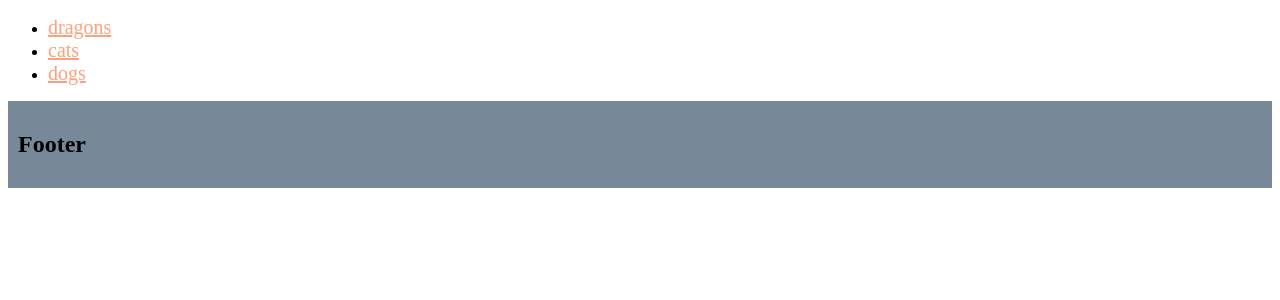
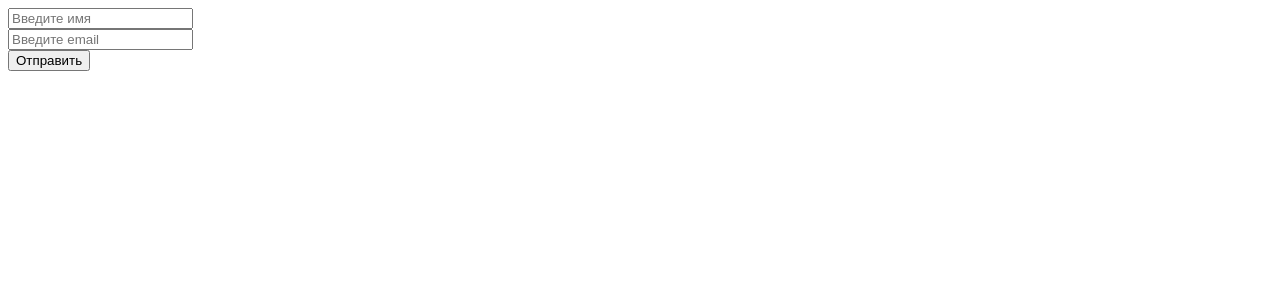
Before and after one commit to Cyberplata/frontend-students-exams-main, a React (Vite) app: page / in a window 1280 px wide. Shown: the top 300 px of the page. Built offline with nearby package versions, Linux system fonts and the light colour scheme.

Commit message:
04Спринт4неделя - 5ая задача

```diff
--- a/src/main.tsx
+++ b/src/main.tsx
@@ -1,101 +1,76 @@
 import { CSSProperties } from "react"
 import { createRoot } from "react-dom/client"
-import { BrowserRouter, NavLink, Route, Routes } from "react-router"
+import { SubmitHandler, useForm } from "react-hook-form"
 
-const footer: CSSProperties = {
-  padding: 10,
-  background: "lightslategrey",
+const error: CSSProperties = {
+  color: "red",
+  fontWeight: "bold",
 }
 
-const link: CSSProperties = {
-  color: "lightsalmon",
-  fontSize: 20,
+type Inputs = {
+  firstName: string
+  email: string
 }
 
-const activeLink: CSSProperties = {
-  fontWeight: "bold",
-  color: "red",
-  fontSize: 20,
-}
+const Login = () => {
+  const {
+    register,
+    handleSubmit,
+    formState: { errors },
+  } = useForm<Inputs>({
+    defaultValues: { firstName: "", email: "" },
+  })
 
-const Dragons = () => {
-  return <h1>🐲 🐲 🐲</h1>
-}
+  const onSubmit: SubmitHandler<Inputs> = (data) => {
+    alert(JSON.stringify(data, null, 2))
+  }
 
-const Cats = () => {
-  return <h1>😺 🐱 😼</h1>
-}
-
-const Dogs = () => {
-  return <h1>🐶 🐶 🐶</h1>
-}
-
-const Menu = () => {
   return (
-    <ul>
-      <li>
-        <NavLink to={Path.Dragons} style={({ isActive }) => (isActive ? activeLink : link)}>
-          dragons
-        </NavLink>
-      </li>
-      <li>
-        <NavLink to={Path.Cats} style={({ isActive }) => (isActive ? activeLink : link)}>
-          cats
-        </NavLink>
-      </li>
-      <li>
-        <NavLink to={Path.Dogs} style={({ isActive }) => (isActive ? activeLink : link)}>
-          dogs
-        </NavLink>
-      </li>
-    </ul>
+    <form onSubmit={handleSubmit(onSubmit)}>
+      <div>
+        <input {...register("firstName")} placeholder={"Введите имя"} />
+      </div>
+      <div>
+        <input
+          {...register("email", {
+            required: "Email is required",
+            pattern: {
+              value: /^[a-zA-Z0-9._-]+@[a-zA-Z0-9.-]+\.[a-zA-Z]{2,4}$/,
+              message: "Incorrect email",
+            },
+          })}
+          placeholder={"Введите email"}
+        />
+        {/*<input*/}
+        {/*  type="password"*/}
+        {/*  label="Password"*/}
+        {/*  placeholder={"Введите password"}*/}
+        {/*  {...register("password", {*/}
+        {/*    required: "Password is required",*/}
+        {/*    // pattern: {*/}
+        {/*    //    value: /^.{3,}$/,*/}
+        {/*    minLength: {*/}
+        {/*      // ✅ Использование minLength здесь лучше, чем регулярное выражение, потому что оно встроено в react-hook-form и сразу работает с errors*/}
+        {/*      value: 3,*/}
+        {/*      message: "Password must be at least 3 characters long",*/}
+        {/*    },*/}
+        {/*  })}*/}
+        {/*/>*/}
+        {errors.email && <div style={error}>{errors.email.message}</div>}
+      </div>
+      <button type="submit">Отправить</button>
+    </form>
   )
 }
 
-// Routing
-const Path = {
-  Dragons: "dragons",
-  Cats: "cats",
-  Dogs: "dogs",
-} as const
-
-const Routing = () => {
-  return (
-    <Routes>
-      <Route path={Path.Dragons} element={<Dragons />} />
-      <Route path={Path.Cats} element={<Cats />} />
-      <Route path={Path.Dogs} element={<Dogs />} />
-    </Routes>
-  )
-}
-
-export const App = () => {
-  return (
-    <>
-      <Menu />
-      <Routing />
-      <footer style={footer}>
-        <h2>Footer</h2>
-      </footer>
-    </>
-  )
-}
-
-createRoot(document.getElementById("root")!).render(
-  <BrowserRouter>
-    <App />
-  </BrowserRouter>,
-)
+createRoot(document.getElementById("root")!).render(<Login />)
 
 // 📜 Описание:
-// В меню 3 рабочие навигационные ссылки. Но при переходе на страницы, активная ссылка не подсвечивается.
-// Это плохое UI/UX поведение
+// Загрузив приложение вы увидите ошибку под полем email, но вы еще ничего не ввели.
+// Исправьте строку кода которая выводит сообщение удовлетворяющее условиям:
+// 1) Сообщение об ошибке показывалось только в том случае, когда email введен некорректно.
+// 2) Вместо ERROR должен быть конкретный текст ошибки прописанный в валидации к этому полю.
+// Исправленную версию строки напишите в качестве ответа.
 
-// 🪛 Задача:
-// Что нужно написать в атрибуте style для NavLink, чтобы к активной ссылке применялся стиль activeLink,
-// а к не активной, стиль link
-// ❗ Дублирование кода в данной задаче не нужно исправлять
-
-// В качестве ответа укажите код в атрибут style с измененным кодом
-// 🖥 Пример ответа: style={link || activeLink}
-// style={({ isActive }) => (isActive ? activeLink : link)} ✅
+// 🖥 Пример ответа: {<div style={error}>Incorrect email</div>}
+// {errors.email && <div style={error}>ERROR</div>} ✅
```
